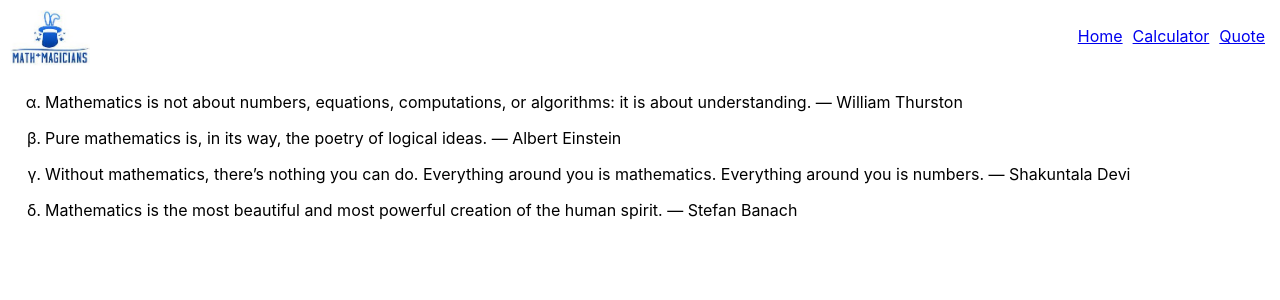
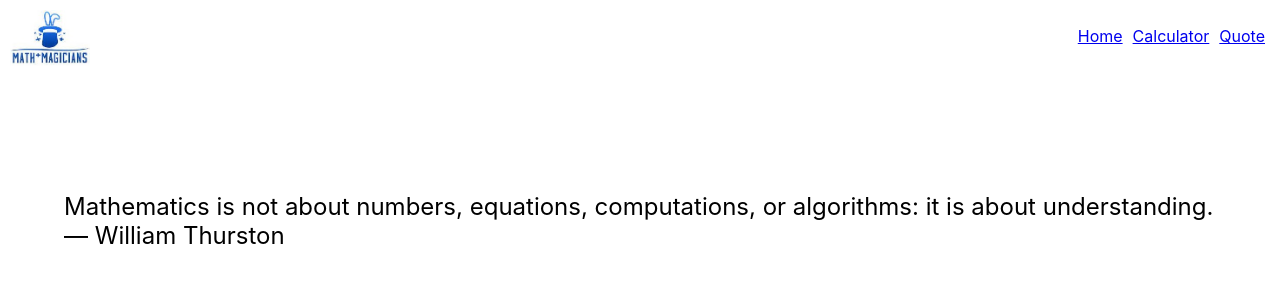
Before and after one commit to petudeveloper/math-magicians, a React (Create React App) app: page /Quote in a window 1280 px wide. Shown: the top 300 px of the page. Built offline with nearby package versions, Linux system fonts and the light colour scheme.

Commit message:
Add basic styling

```diff
--- a/src/App.css
+++ b/src/App.css
@@ -10,6 +10,7 @@ button {
 
 .App {
   height: 100vh;
+  padding: 0 5%;
 }
 
 .result {
@@ -129,6 +130,14 @@ button {
 }
 
 
+/* START Home */
+
+.Home {
+  padding-top: 10%;
+}
+
+/* END Home */
+
 /* START Navigation bar */
 
 nav {
@@ -156,15 +165,16 @@ li {
 .calculator-page-container {
   display: flex;
   justify-content: space-between;
+  margin-top: 5%;
 }
 
 /* END calculator page */
 
 /* START Quote page */
 
-#quote-list {
-  display: block;
-  list-style-type: lower-greek;
+.quote {
+  font-size: 1.5em;
+  margin-top: 10%;
 }
 
 /* END Quote page */
--- a/src/pages/Home.js
+++ b/src/pages/Home.js
@@ -1,6 +1,6 @@
 /* eslint-disable max-len */
 const Home = () => (
-  <div>
+  <div className="Home">
     <h2>Welcome to tour page!</h2>
     <p>
       <strong>Math magicians</strong>
--- a/src/pages/Quote.js
+++ b/src/pages/Quote.js
@@ -1,31 +1,9 @@
 /* eslint-disable max-len */
 const QuotePage = () => (
-  <ul id="quote-list">
-    <li>
-      <p>
-        Mathematics is not about numbers, equations, computations, or algorithms: it is about understanding.
-        — William Thurston
-      </p>
-    </li>
-    <li>
-      <p>
-        Pure mathematics is, in its way, the poetry of logical ideas.
-        — Albert Einstein
-      </p>
-    </li>
-    <li>
-      <p>
-        Without mathematics, there’s nothing you can do. Everything around you is mathematics. Everything around you is numbers.
-        — Shakuntala Devi
-      </p>
-    </li>
-    <li>
-      <p>
-        Mathematics is the most beautiful and most powerful creation of the human spirit.
-        — Stefan Banach
-      </p>
-    </li>
-  </ul>
+  <p className="quote">
+    Mathematics is not about numbers, equations, computations, or algorithms: it is about understanding.
+    — William Thurston
+  </p>
 );
 
 export default QuotePage;
```
